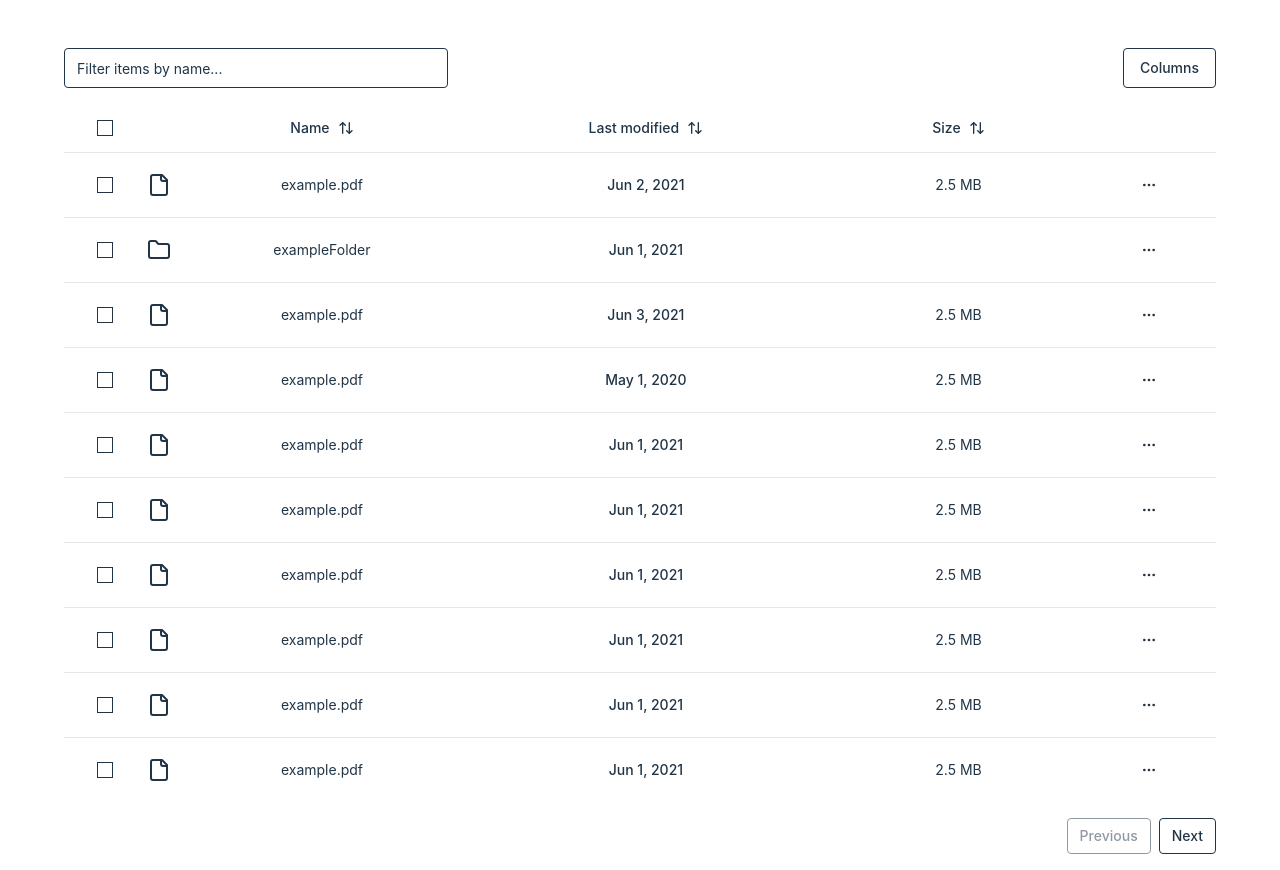
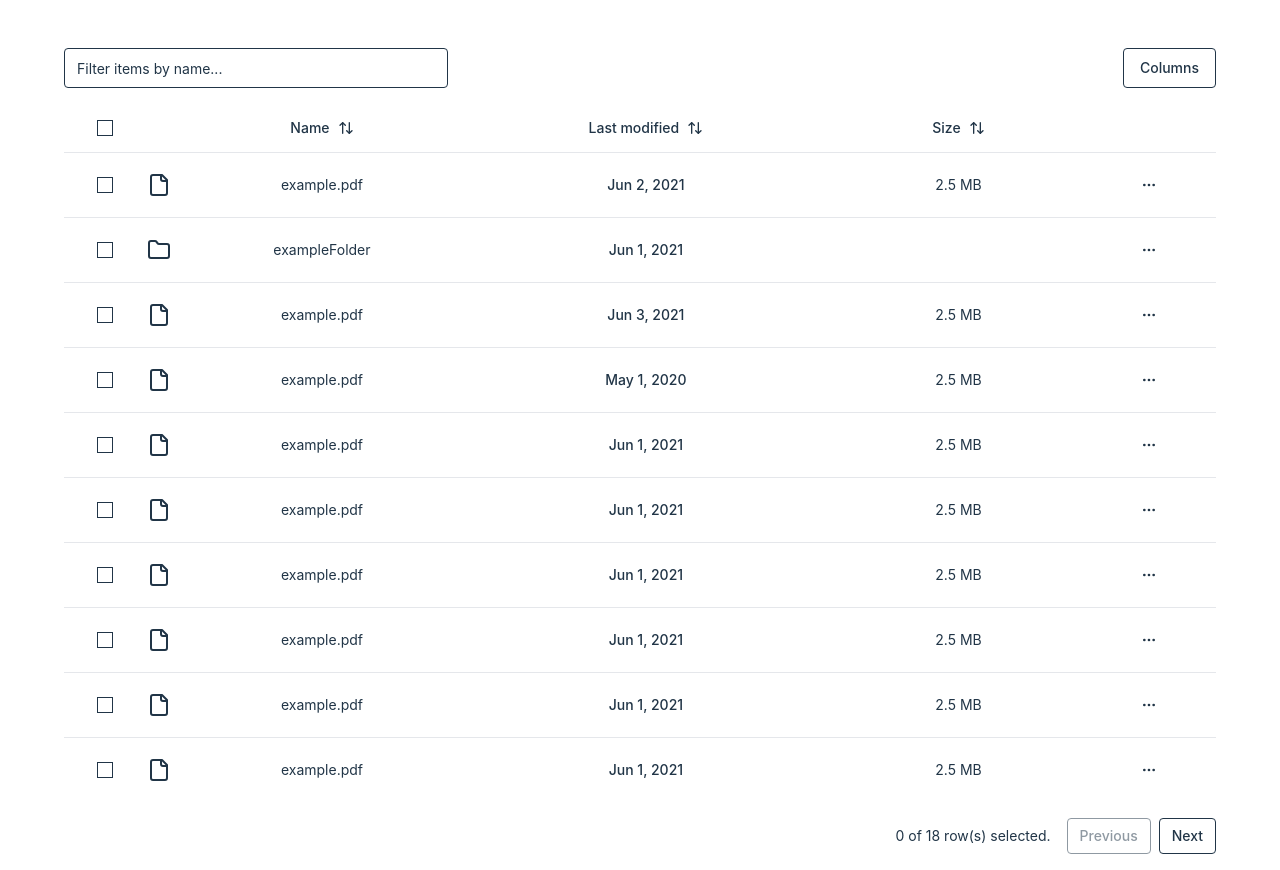
Before and after one commit to dan-antonelli/tiny-drive, a React (Vite) app: page / in a window 1280 px wide. Built offline with nearby package versions, Linux system fonts and the light colour scheme; the HTML template or start-up script is replaced by a standard one.

Commit message:
WIP add selected files counter

```diff
--- a/src/features/table/components/DataTable.tsx
+++ b/src/features/table/components/DataTable.tsx
@@ -150,7 +150,12 @@ export default function DataTable<TData, TValue>({
           </TableBody>
         </Table>
       </div>
-      <div className='flex items-center justify-end space-x-2 py-4'>
+      <div className='flex items-center justify-end space-x-4 py-4'>
+        <div className='text-sm text-muted-foreground'>
+          {table.getFilteredSelectedRowModel().rows.length} of{' '}
+          {table.getFilteredRowModel().rows.length} row(s) selected.
+        </div>
+        <div className='space-x-2'>
           <Button
             className='cursor-pointer rounded'
             variant='outline'
@@ -171,5 +176,6 @@ export default function DataTable<TData, TValue>({
           </Button>
         </div>
       </div>
+    </div>
   );
 }
```
Lines whose indentation alone changed are shown as unchanged.
